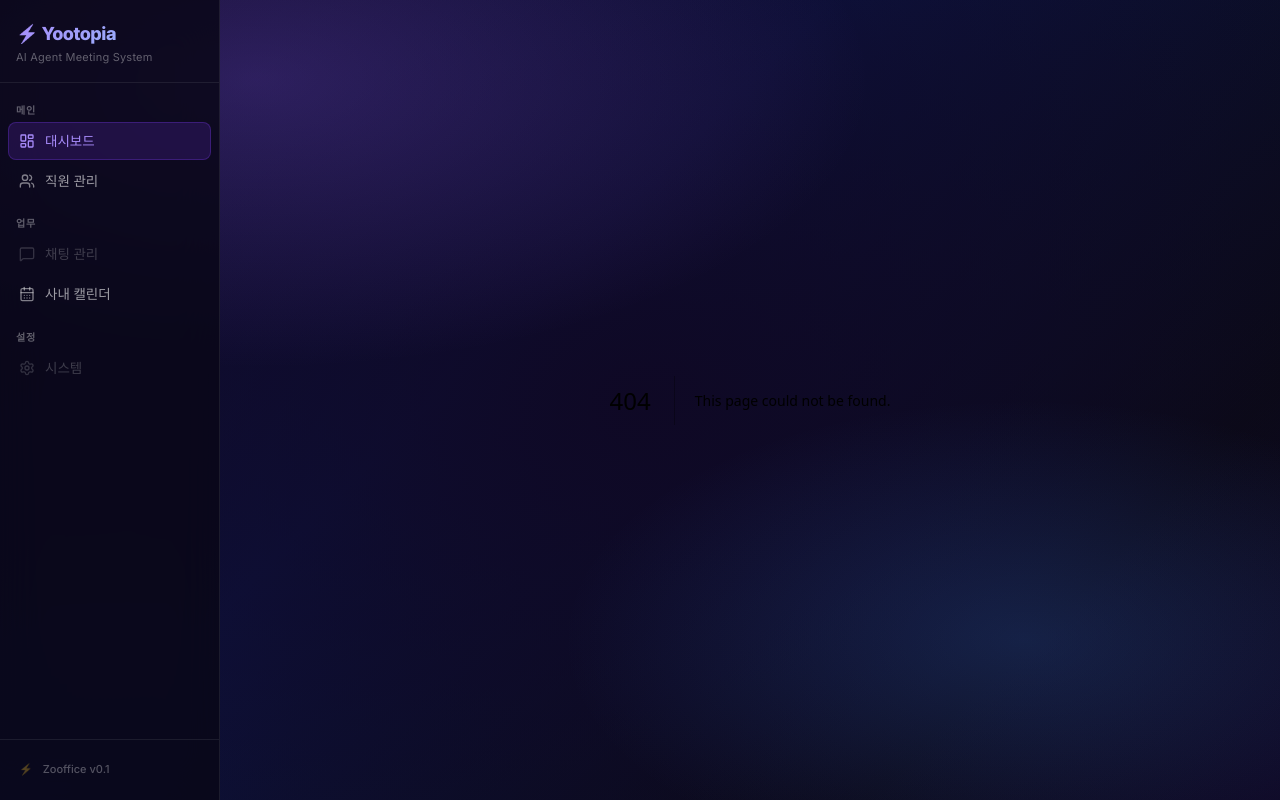
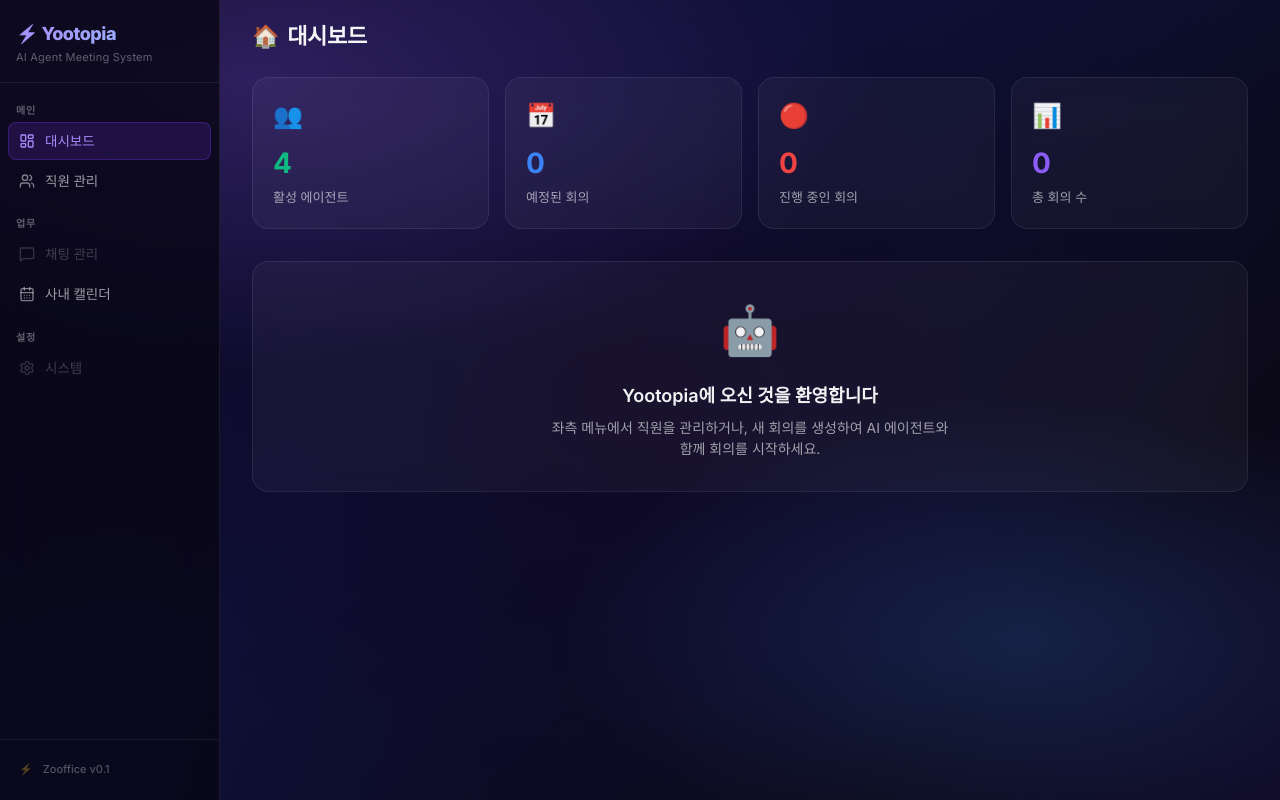
Before and after one commit to yohan-work/yootopia, a Next.js app: page / in a window 1280 px wide. Before the commit this address had no page. Built offline with nearby package versions, Linux system fonts and the light colour scheme.

Commit message:
feat : meetings detail

```diff
--- /dev/null
+++ b/src/app/page.tsx
@@ -0,0 +1,48 @@
+export default function DashboardPage() {
+  return (
+    <div>
+      <div className="page-header">
+        <h2 className="page-header-title">
+          <span className="page-header-emoji">🏠</span>대시보드
+        </h2>
+      </div>
+      <div className="page-content">
+        <div
+          style={{
+            display: 'grid',
+            gridTemplateColumns: 'repeat(auto-fit, minmax(220px, 1fr))',
+            gap: '16px',
+            marginBottom: '32px',
+          }}
+        >
+          {[
+            { label: '활성 에이전트', value: '4', color: '#10b981', emoji: '👥' },
+            { label: '예정된 회의', value: '0', color: '#3b82f6', emoji: '📅' },
+            { label: '진행 중인 회의', value: '0', color: '#ef4444', emoji: '🔴' },
+            { label: '총 회의 수', value: '0', color: '#8b5cf6', emoji: '📊' },
+          ].map((stat) => (
+            <div key={stat.label} className="glass-card" style={{ padding: '20px' }}>
+              <div style={{ fontSize: '24px', marginBottom: '8px' }}>{stat.emoji}</div>
+              <div style={{ fontSize: '28px', fontWeight: 700, color: stat.color }}>
+                {stat.value}
+              </div>
+              <div style={{ fontSize: '13px', color: 'var(--text-secondary)', marginTop: '4px' }}>
+                {stat.label}
+              </div>
+            </div>
+          ))}
+        </div>
+
+        <div className="glass-card" style={{ padding: '32px', textAlign: 'center' }}>
+          <div style={{ fontSize: '48px', marginBottom: '16px' }}>🤖</div>
+          <h3 style={{ fontSize: '18px', fontWeight: 600, marginBottom: '8px' }}>
+            Yootopia에 오신 것을 환영합니다
+          </h3>
+          <p style={{ color: 'var(--text-secondary)', fontSize: '14px', maxWidth: '400px', margin: '0 auto' }}>
+            좌측 메뉴에서 직원을 관리하거나, 새 회의를 생성하여 AI 에이전트와 함께 회의를 시작하세요.
+          </p>
+        </div>
+      </div>
+    </div>
+  );
+}
```
